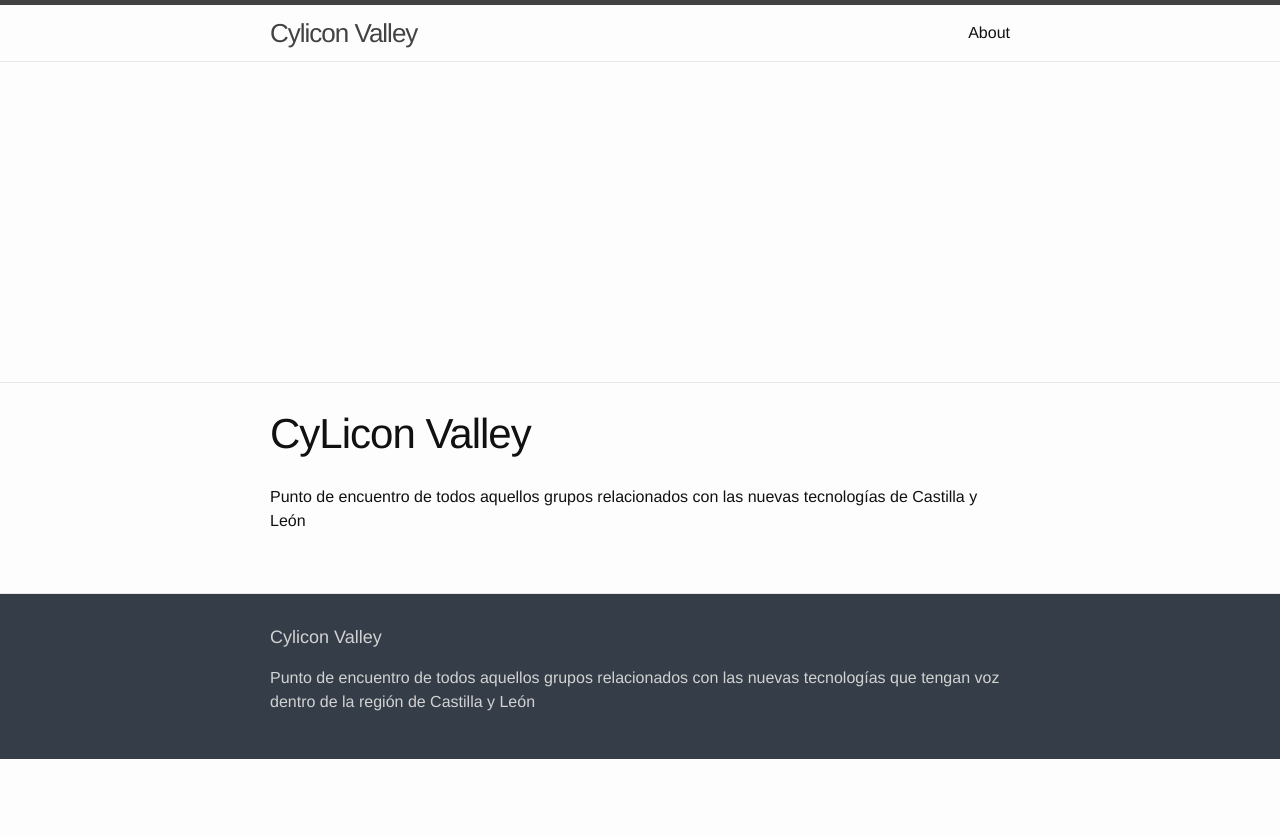
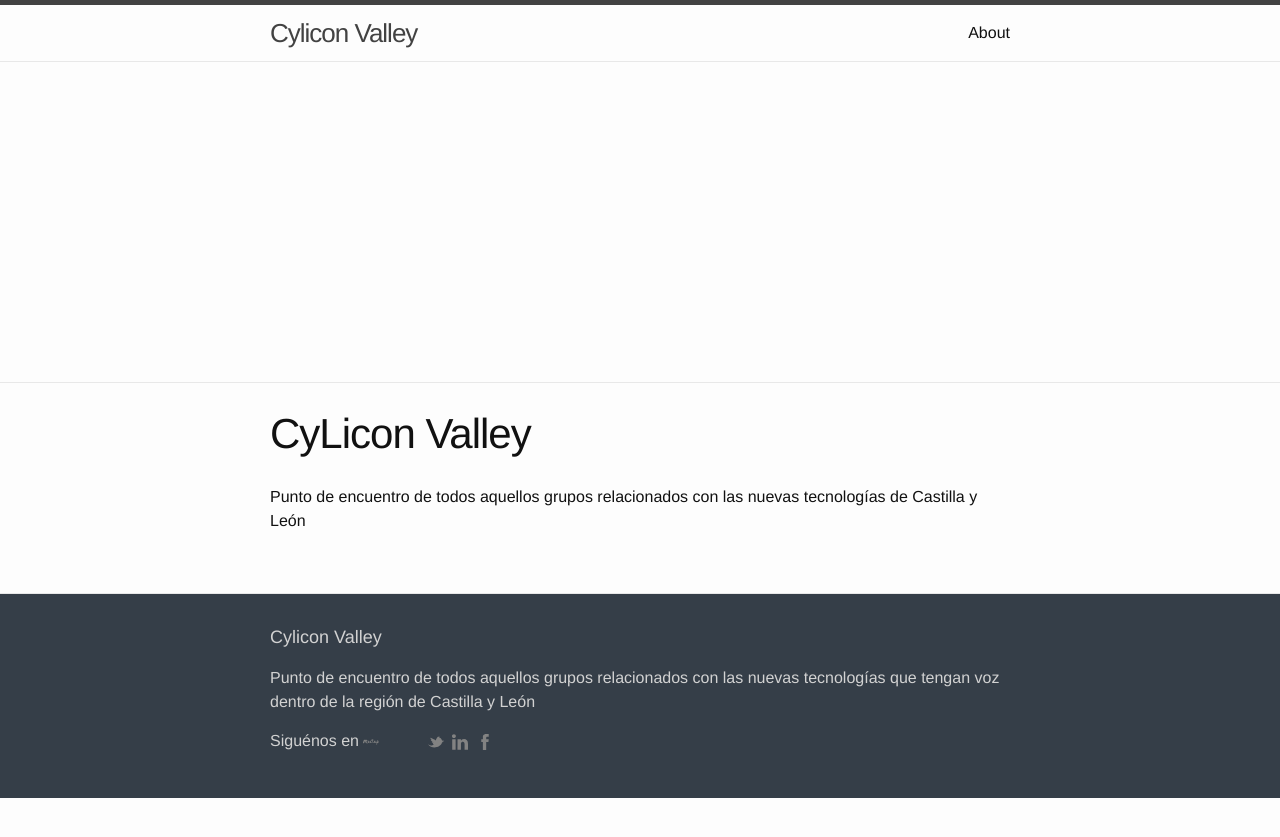
Before and after one commit to cyliconvalley/cyliconvalley.github.io, a Jekyll site: the page built from cylicon-valley.md, in a window 1280 px wide. Shown: the top 837 px of the page. Built offline with Jekyll 4.4.1, drawn with Linux system fonts in a browser that asks for light colours.

Commit message:
add twitter, meet up, linkedin and Facebook to footer

```diff
--- a/_includes/footer.html
+++ b/_includes/footer.html
@@ -6,6 +6,14 @@
         <p>
             {{ site.description }}
         </p>
+        <p>
+            Siguénos en
+            {% include icon-meetup.html %}
+            {% include icon-twitter.html %}
+            {% include icon-linkedin.html %}
+            {% include icon-facebook.html %}
+
+        </p>
 
     </div>
 
--- /dev/null
+++ b/_includes/icon-facebook.html
@@ -0,0 +1,3 @@
+<a href="https://www.facebook.com/groups/203076653135750/">
+    <span class="icon">{% include icon-facebook.svg %}</span>
+</a>
--- a/_includes/icon-github.html
+++ /dev/null
@@ -1,2 +0,0 @@
-<a href="https://github.com/boyney123/evento"><span class="icon icon--github">{% include icon-github.svg %}</span><span
-        class="username">Evento</span></a>
--- /dev/null
+++ b/_includes/icon-linkedin.html
@@ -0,0 +1,3 @@
+<a href="https://www.linkedin.com/groups/4180992">
+    <span class="icon">{% include icon-linkedin.svg %}</span>
+</a>
--- /dev/null
+++ b/_includes/icon-meetup.html
@@ -0,0 +1,3 @@
+<a href="https://www.meetup.com/es-ES/Cylicon-Valley/">
+    <span class="icon icon-meetup">{% include icon-meetup.svg %}</span>
+</a>
--- a/_includes/icon-twitter.html
+++ b/_includes/icon-twitter.html
@@ -1,3 +1,3 @@
-<a href="https://twitter.com/{{ include.username }}"><span
-        class="icon icon--twitter">{% include icon-twitter.svg %}</span><span
-        class="username">{{ include.username }}</span></a>
+<a href="https://twitter.com/cylicon_valley">
+    <span class="icon">{% include icon-twitter.svg %}</span>
+</a>
--- a/_sass/_base.scss
+++ b/_sass/_base.scss
@@ -169,10 +169,15 @@
  */
 .icon {
 
+    display: inline-block;
+    width: 20px;
+    height: 20px;
+
     > svg {
         display: inline-block;
         width: 16px;
         height: 16px;
+        //height: auto;
         vertical-align: middle;
 
         path {
@@ -181,6 +186,17 @@
     }
 }
 
+.icon-meetup {
+
+    display: inline-block;
+    width: 60px;
+    height: 20px;
+
+    > svg {
+        width: 60px;
+    }
+}
+
 footer {
     background: #353e48;
     color: #D2D2D2;
```
Also changed, not shown: _includes/icon-facebook.svg (added), _includes/icon-linkedin.svg (added), _includes/icon-meetup.svg (added), _includes/icon-twitter.svg.
